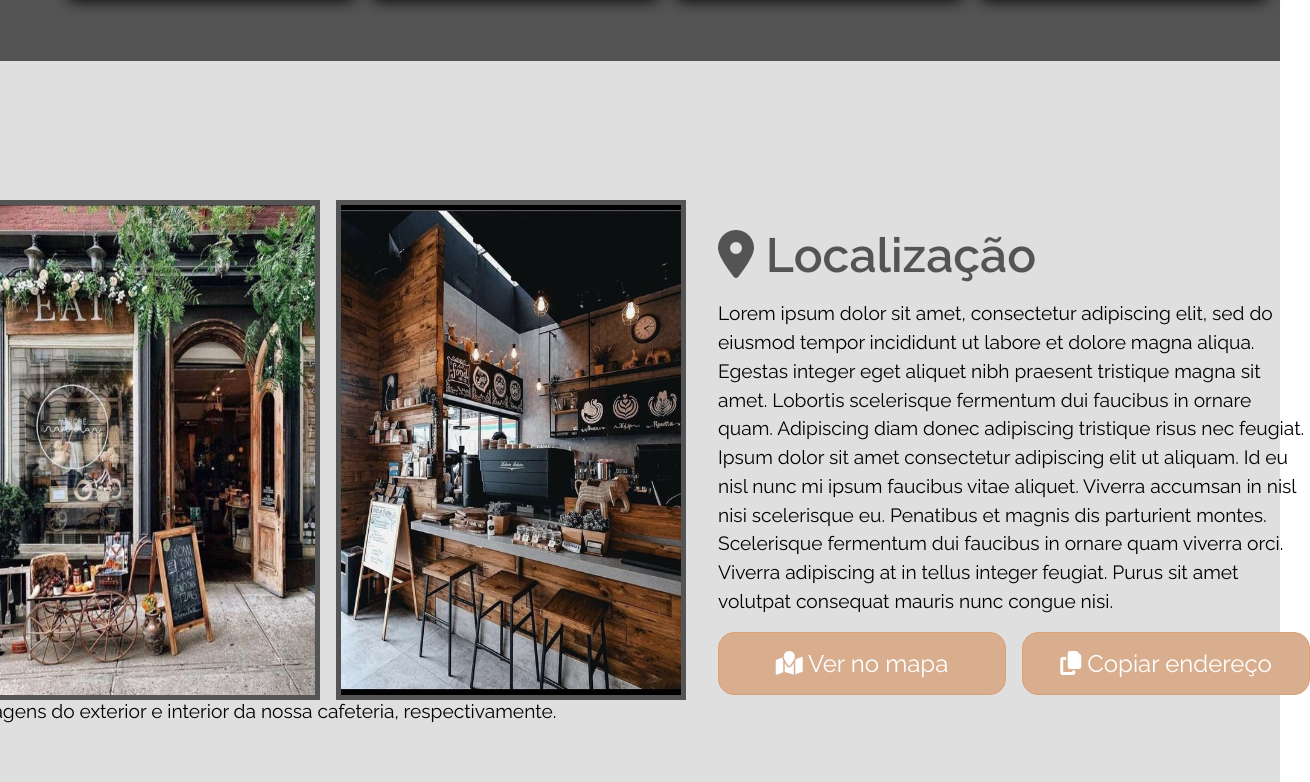
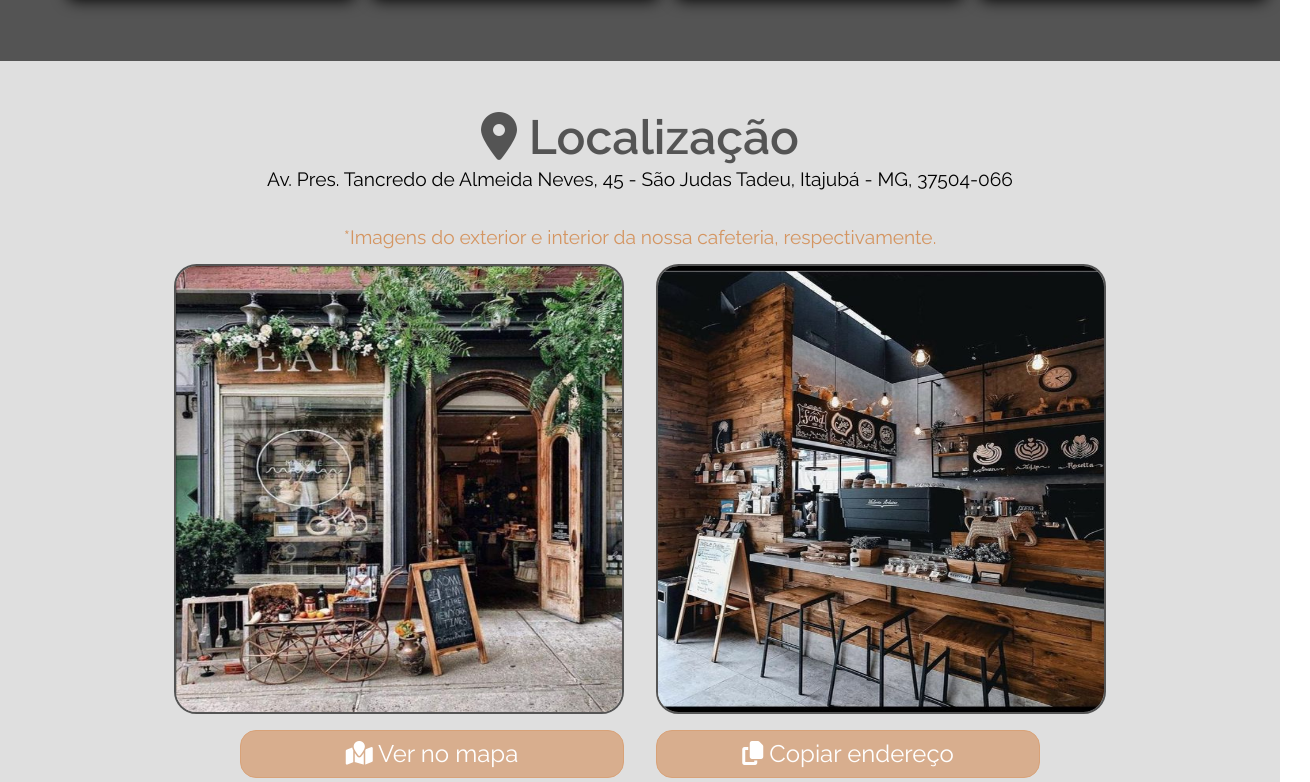
Before and after one commit to rapon1kt/Joy-Coffe, a React app: page / in a window 1280 px wide. Shown: the part 1818-2600 px from the top of the page, 1310 px wide, since content can reach past the window. Built offline with nearby package versions, Linux system fonts and the light colour scheme.

Commit message:
feat: responsive css location

```diff
--- a/src/presentation/components/location/location.css
+++ b/src/presentation/components/location/location.css
@@ -1,37 +1,21 @@
 .location-container {
   background-color: #dfdfdf;
   display: flex;
+  flex-direction: column;
   align-items: center;
   justify-content: center;
-  gap: 2rem;
+  text-align: center;
   width: 100%;
   padding: 3rem;
-  text-align: end;
-  height: 100vh;
-}
-
-.location-container .location-images .images {
-  display: flex;
-  gap: 1rem;
-}
-
-.location-container .location-images .images img {
-  width: 350px;
-  height: 500px;
-  border: #545454 5px solid;
-}
-
-.location-container .location-images .images-text {
-  text-align: start;
-  font-size: 1.2rem;
 }
 
 .location-container .location-description {
   display: flex;
   flex-direction: column;
-  align-items: start;
-  text-align: start;
-  gap: 1rem;
+  text-align: center;
+  width: 100%;
+  align-items: center;
+  margin-bottom: 2rem;
 }
 
 .location-container .location-description .location-title {
@@ -46,34 +30,123 @@
   font-size: 1.2rem;
 }
 
-.location-container .location-description .location-buttons {
+.location-container .location-images {
+  margin-bottom: 1rem;
+}
+
+.location-container .location-images .images {
+  display: flex;
+  gap: 2rem;
+}
+
+.location-container .location-images .images img {
+  width: 450px;
+  height: 450px;
+  border: #545454 2px solid;
+  border-radius: 5%;
+}
+
+.location-container .location-images .images-text {
+  text-align: center;
+  margin-bottom: 1rem;
+  font-size: 1.2rem;
+  color: #d49561;
+}
+
+.location-container .location-buttons {
   display: flex;
   align-items: center;
-  gap: 1rem;
-  width: 100%;
+  justify-content: center;
+  gap: 2rem;
 }
 
-.location-container .location-description .location-buttons button {
+.location-container .location-buttons button {
   background-color: #d8ae8e;
   border: #d8a278 solid 1px;
   border-radius: 16px;
-  width: 18rem;
-  padding: 1rem;
+  width: 24rem;
+  height: 3rem;
   cursor: pointer;
   font-weight: 400;
   font-size: 1.5rem;
   color: white;
 }
 
-.location-container .location-description .location-buttons button a {
+.location-container .location-buttons button a {
   text-decoration: none;
   color: white;
-  width: 100%;
 }
 
 /*rgb(68, 95, 247), rgb(18, 53, 250)*/
 
-.location-container .location-description .location-buttons button:hover {
+.location-container .location-buttons button:hover {
   background-color: #d49561;
   transition: all ease-in 200ms;
 }
+
+.location-container .carousel-location-container {
+  display: none;
+}
+
+@media screen and (max-width: 1000px) {
+  .location-container .location-images .images img {
+    width: 400px;
+    height: 400px;
+  }
+}
+
+@media screen and (max-width: 870px) {
+  .location-container .location-images {
+    display: none;
+  }
+
+  .location-container .carousel-location-container {
+    display: flex;
+    align-items: center;
+    margin-bottom: 1rem;
+    gap: 2rem;
+  }
+
+  .location-container .carousel-location-container button {
+    font-size: xx-large;
+    border: none;
+    background: none;
+    cursor: pointer;
+    color: #545454;
+    font-size: 4rem;
+  }
+
+  .location-container .carousel-location-container img {
+    width: 450px;
+    height: 450px;
+    border: #545454 2px solid;
+    border-radius: 5%;
+  }
+
+  .location-container .location-buttons {
+    gap: 1rem;
+    width: 35rem;
+  }
+}
+
+@media screen and (max-width: 620px) {
+  .location-container .carousel-location-container {
+    gap: 1.5rem;
+  }
+
+  .location-container .carousel-location-container img {
+    width: 300px;
+    height: 300px;
+    border: #545454 2px solid;
+    border-radius: 5%;
+  }
+
+  .location-container .location-buttons {
+    gap: 1rem;
+    width: 20rem;
+  }
+
+  .location-container .location-buttons button a {
+    font-size: 16px;
+  }
+}
--- a/src/presentation/components/location/location.tsx
+++ b/src/presentation/components/location/location.tsx
@@ -2,34 +2,68 @@ import React from "react";
 import "./location.css";
 
 const Location: React.FC = () => {
+  const images = [
+    {
+      src: "assets/loja1.jpg",
+    },
+    {
+      src: "assets/loja2.jpg",
+    },
+  ];
+
+  const [image, setImage] = React.useState(images[0]);
+  const [currentImage, setCurrentImage] = React.useState<number>(
+    images.values.length
+  );
+
+  const previousImage = () => {
+    if (currentImage == 0) {
+      setImage(images[2]);
+      setCurrentImage(2);
+    } else {
+      setImage(images[currentImage - 1]);
+      setCurrentImage(currentImage - 1);
+    }
+  };
+
+  const nextImage = () => {
+    if (currentImage == 1) {
+      setImage(images[0]);
+      setCurrentImage(0);
+    } else {
+      setImage(images[currentImage + 1]);
+      setCurrentImage(currentImage + 1);
+      console.log(currentImage);
+    }
+  };
+
   return (
     <div className="location-container">
-      <div className="location-images">
-        <div className="images">
-          <img src="assets/loja2.jpg" alt="foto da loja" />
-          <img src="assets/loja1.jpg" alt="foto da loja" />
-        </div>
-        <p className="images-text">
-          Imagens do exterior e interior da nossa cafeteria, respectivamente.
-        </p>
-      </div>
       <div className="location-description">
         <h1 className="location-title">
           <i className="fa-solid fa-location-dot"></i> Localização
         </h1>
         <p className="location-text">
-          Lorem ipsum dolor sit amet, consectetur adipiscing elit, sed do
-          eiusmod tempor incididunt ut labore et dolore magna aliqua. Egestas
-          integer eget aliquet nibh praesent tristique magna sit amet. Lobortis
-          scelerisque fermentum dui faucibus in ornare quam. Adipiscing diam
-          donec adipiscing tristique risus nec feugiat. Ipsum dolor sit amet
-          consectetur adipiscing elit ut aliquam. Id eu nisl nunc mi ipsum
-          faucibus vitae aliquet. Viverra accumsan in nisl nisi scelerisque eu.
-          Penatibus et magnis dis parturient montes. Scelerisque fermentum dui
-          faucibus in ornare quam viverra orci. Viverra adipiscing at in tellus
-          integer feugiat. Purus sit amet volutpat consequat mauris nunc congue
-          nisi.
+          Av. Pres. Tancredo de Almeida Neves, 45 - São Judas Tadeu, Itajubá -
+          MG, 37504-066
         </p>
+      </div>
+      <div className="location-images">
+        <p className="images-text">
+          *Imagens do exterior e interior da nossa cafeteria, respectivamente.
+        </p>
+        <div className="images">
+          <img src="assets/loja2.jpg" alt="foto da loja" />
+          <img src="assets/loja1.jpg" alt="foto da loja" />
+        </div>
+      </div>
+      <div className="carousel-location">
+        <div className="carousel-location-container">
+          <button onClick={() => previousImage()}>{`<`}</button>
+          <img src={image?.src} alt="produto" />
+          <button onClick={() => nextImage()}>{`>`}</button>
+        </div>
+      </div>
       <div className="location-buttons">
         <button className="location-maps">
           <a href="https://goo.gl/maps/YDNDEXuMc7RJ16cJ7">
@@ -45,9 +79,10 @@ const Location: React.FC = () => {
             alert("Endereço copiado com sucesso!");
           }}
         >
+          <a>
             <i className="fa-solid fa-copy"></i> Copiar endereço
+          </a>
         </button>
-        </div>
       </div>
     </div>
   );
```
Lines whose indentation alone changed are shown as unchanged.
